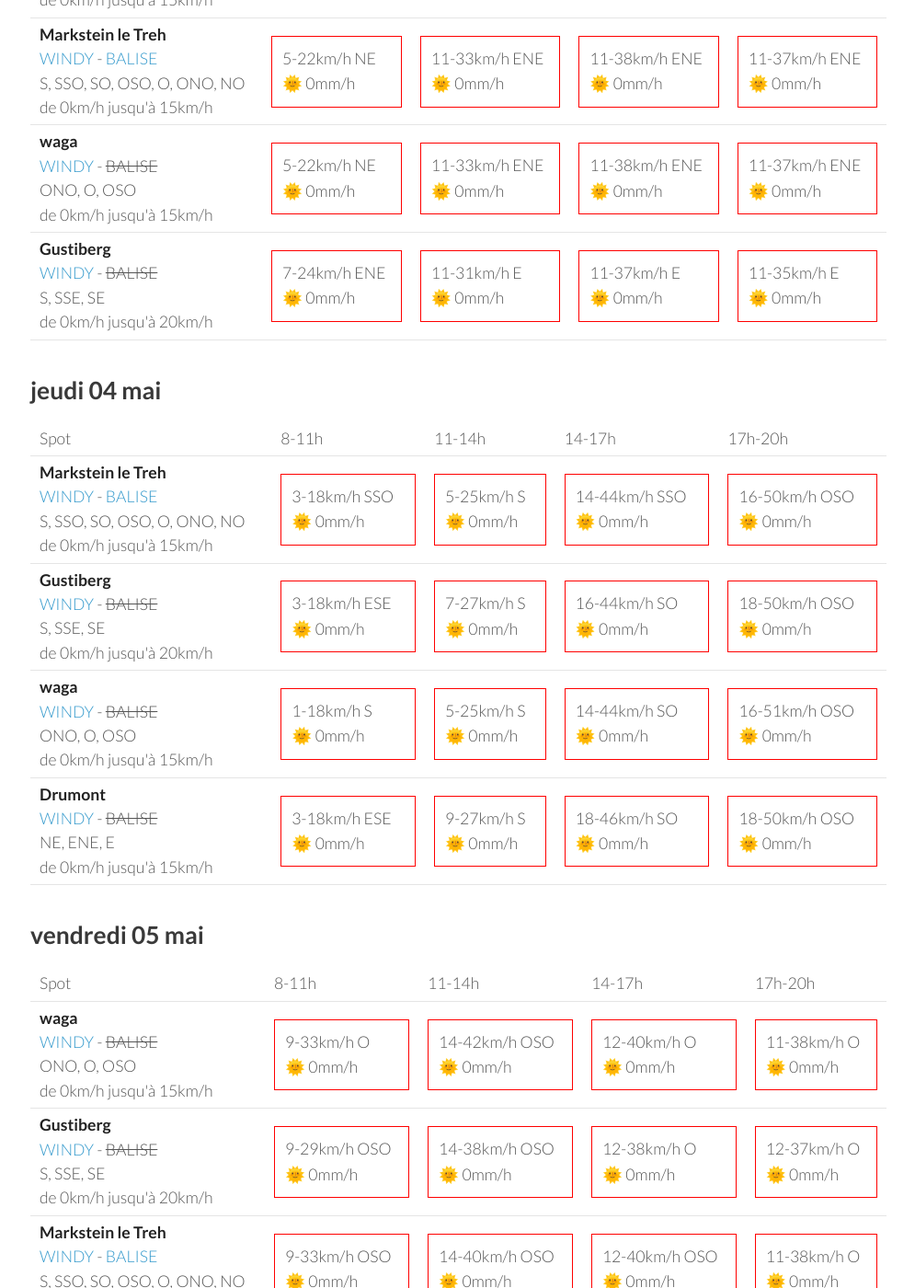
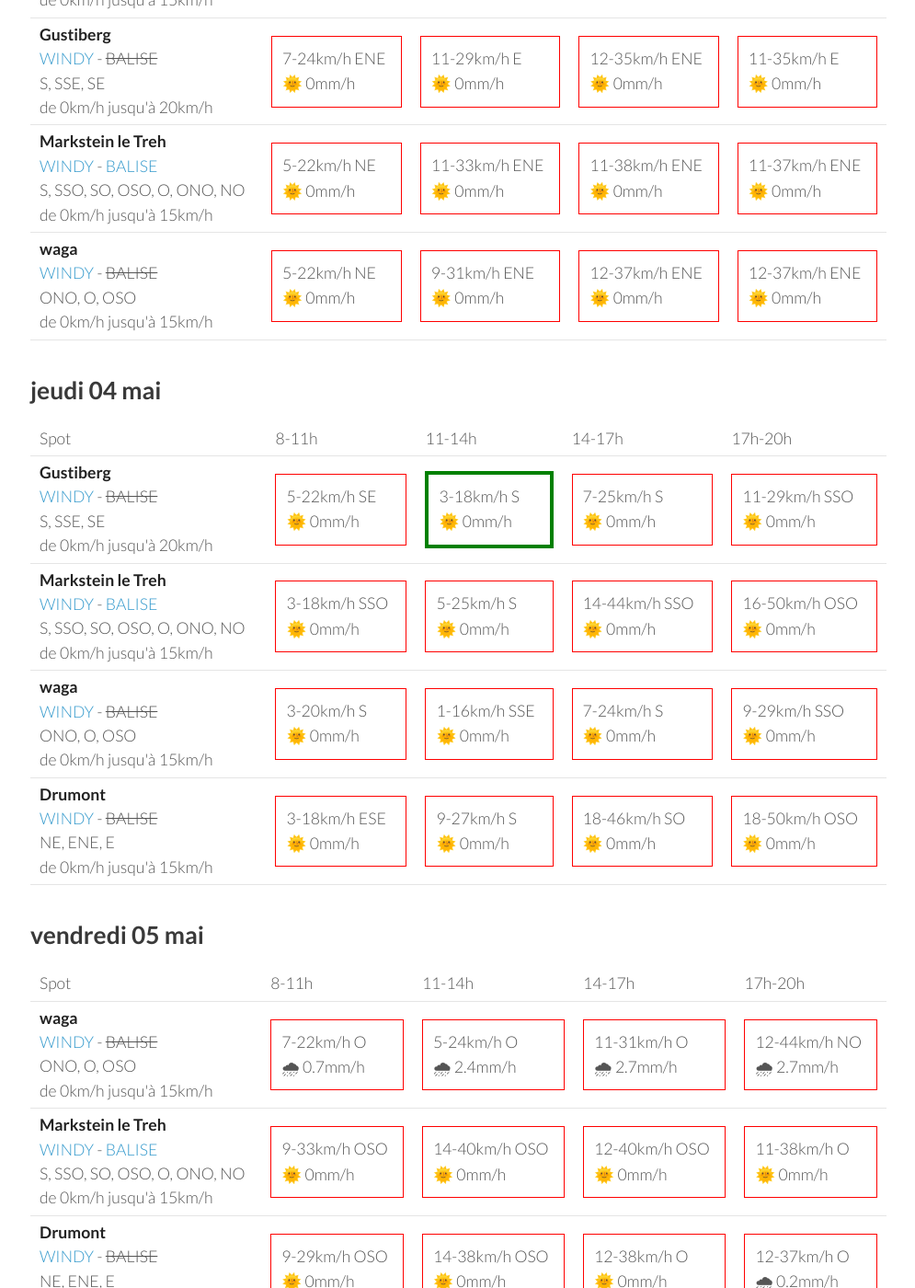
Before and after one commit to parapente-dans-le-nord/parapente-dans-le-nord.github.io, a Jekyll site: the page built from vosges.markdown, in a window 1280 px wide and 1400 px high, scrolled down 1649 px. Shown: the whole window at 92% size, without its empty margins (25-1020 px from the left). Built offline with Jekyll 4.4.1, drawn with Linux system fonts in a browser that asks for light colours; some of the changed text lies outside the part shown.

Commit message:
update index.markdown

```diff
--- a/vosges.markdown
+++ b/vosges.markdown
@@ -144,6 +144,16 @@ page mise à jour le lundi 01 mai 06:16
 
     </tr>
 <tr>
+        <td><strong>Gustiberg</strong><br><a href="https://windy.com/47.894/6.934?47.891,6.934,15,m:eYYagmI">WINDY</a> - <span class="no-balise"> BALISE </span><br> <span class="vent-favorable">S, SSE, SE</span><br><span class="force-vent">de 0km/h jusqu'à 20km/h</span> </td>
+
+            <td><div class="not-flyable"><p>7-24km/h ENE</p><p>🌞 0mm/h</p></div></td>
+            <td><div class="not-flyable"><p>11-29km/h E</p><p>🌞 0mm/h</p></div></td>
+            <td><div class="not-flyable"><p>12-35km/h ENE</p><p>🌞 0mm/h</p></div></td>
+            <td><div class="not-flyable"><p>11-35km/h E</p><p>🌞 0mm/h</p></div></td>
+
+
+    </tr>
+<tr>
         <td><strong>Markstein le Treh</strong><br><a href="https://windy.com/47.926/7.012?47.505,7.012,8,m:eY1agmQ">WINDY</a> - <span class=""><a href="http://www.balisemeteo.com/balise.php?idBalise=136">BALISE</a> </span><br> <span class="vent-favorable">S, SSO, SO, OSO, O, ONO, NO</span><br><span class="force-vent">de 0km/h jusqu'à 15km/h</span> </td>
 
             <td><div class="not-flyable"><p>5-22km/h NE</p><p>🌞 0mm/h</p></div></td>
@@ -157,19 +167,9 @@ page mise à jour le lundi 01 mai 06:16
         <td><strong>waga</strong><br><a href="https://windy.com/47.903/6.996?47.900,6.983,15">WINDY</a> - <span class="no-balise"> BALISE </span><br> <span class="vent-favorable">ONO, O, OSO</span><br><span class="force-vent">de 0km/h jusqu'à 15km/h</span> </td>
 
             <td><div class="not-flyable"><p>5-22km/h NE</p><p>🌞 0mm/h</p></div></td>
-            <td><div class="not-flyable"><p>11-33km/h ENE</p><p>🌞 0mm/h</p></div></td>
-            <td><div class="not-flyable"><p>11-38km/h ENE</p><p>🌞 0mm/h</p></div></td>
-            <td><div class="not-flyable"><p>11-37km/h ENE</p><p>🌞 0mm/h</p></div></td>
-
-
-    </tr>
-<tr>
-        <td><strong>Gustiberg</strong><br><a href="https://windy.com/47.894/6.934?47.891,6.934,15,m:eYYagmI">WINDY</a> - <span class="no-balise"> BALISE </span><br> <span class="vent-favorable">S, SSE, SE</span><br><span class="force-vent">de 0km/h jusqu'à 20km/h</span> </td>
-
-            <td><div class="not-flyable"><p>7-24km/h ENE</p><p>🌞 0mm/h</p></div></td>
-            <td><div class="not-flyable"><p>11-31km/h E</p><p>🌞 0mm/h</p></div></td>
-            <td><div class="not-flyable"><p>11-37km/h E</p><p>🌞 0mm/h</p></div></td>
-            <td><div class="not-flyable"><p>11-35km/h E</p><p>🌞 0mm/h</p></div></td>
+            <td><div class="not-flyable"><p>9-31km/h ENE</p><p>🌞 0mm/h</p></div></td>
+            <td><div class="not-flyable"><p>12-37km/h ENE</p><p>🌞 0mm/h</p></div></td>
+            <td><div class="not-flyable"><p>12-37km/h ENE</p><p>🌞 0mm/h</p></div></td>
 
 
     </tr>
@@ -190,6 +190,16 @@ page mise à jour le lundi 01 mai 06:16
       <td>17h-20h</td>
     </tr>
 <tr>
+        <td><strong>Gustiberg</strong><br><a href="https://windy.com/47.894/6.934?47.891,6.934,15,m:eYYagmI">WINDY</a> - <span class="no-balise"> BALISE </span><br> <span class="vent-favorable">S, SSE, SE</span><br><span class="force-vent">de 0km/h jusqu'à 20km/h</span> </td>
+
+            <td><div class="not-flyable"><p>5-22km/h SE</p><p>🌞 0mm/h</p></div></td>
+            <td><div class="flyable"><p>3-18km/h S</p><p>🌞 0mm/h</p></div></td>
+            <td><div class="not-flyable"><p>7-25km/h S</p><p>🌞 0mm/h</p></div></td>
+            <td><div class="not-flyable"><p>11-29km/h SSO</p><p>🌞 0mm/h</p></div></td>
+
+
+    </tr>
+<tr>
         <td><strong>Markstein le Treh</strong><br><a href="https://windy.com/47.926/7.012?47.505,7.012,8,m:eY1agmQ">WINDY</a> - <span class=""><a href="http://www.balisemeteo.com/balise.php?idBalise=136">BALISE</a> </span><br> <span class="vent-favorable">S, SSO, SO, OSO, O, ONO, NO</span><br><span class="force-vent">de 0km/h jusqu'à 15km/h</span> </td>
 
             <td><div class="not-flyable"><p>3-18km/h SSO</p><p>🌞 0mm/h</p></div></td>
@@ -200,22 +210,12 @@ page mise à jour le lundi 01 mai 06:16
 
     </tr>
 <tr>
-        <td><strong>Gustiberg</strong><br><a href="https://windy.com/47.894/6.934?47.891,6.934,15,m:eYYagmI">WINDY</a> - <span class="no-balise"> BALISE </span><br> <span class="vent-favorable">S, SSE, SE</span><br><span class="force-vent">de 0km/h jusqu'à 20km/h</span> </td>
-
-            <td><div class="not-flyable"><p>3-18km/h ESE</p><p>🌞 0mm/h</p></div></td>
-            <td><div class="not-flyable"><p>7-27km/h S</p><p>🌞 0mm/h</p></div></td>
-            <td><div class="not-flyable"><p>16-44km/h SO</p><p>🌞 0mm/h</p></div></td>
-            <td><div class="not-flyable"><p>18-50km/h OSO</p><p>🌞 0mm/h</p></div></td>
-
-
-    </tr>
-<tr>
         <td><strong>waga</strong><br><a href="https://windy.com/47.903/6.996?47.900,6.983,15">WINDY</a> - <span class="no-balise"> BALISE </span><br> <span class="vent-favorable">ONO, O, OSO</span><br><span class="force-vent">de 0km/h jusqu'à 15km/h</span> </td>
 
-            <td><div class="not-flyable"><p>1-18km/h S</p><p>🌞 0mm/h</p></div></td>
-            <td><div class="not-flyable"><p>5-25km/h S</p><p>🌞 0mm/h</p></div></td>
-            <td><div class="not-flyable"><p>14-44km/h SO</p><p>🌞 0mm/h</p></div></td>
-            <td><div class="not-flyable"><p>16-51km/h OSO</p><p>🌞 0mm/h</p></div></td>
+            <td><div class="not-flyable"><p>3-20km/h S</p><p>🌞 0mm/h</p></div></td>
+            <td><div class="not-flyable"><p>1-16km/h SSE</p><p>🌞 0mm/h</p></div></td>
+            <td><div class="not-flyable"><p>7-24km/h S</p><p>🌞 0mm/h</p></div></td>
+            <td><div class="not-flyable"><p>9-29km/h SSO</p><p>🌞 0mm/h</p></div></td>
 
 
     </tr>
@@ -248,20 +248,10 @@ page mise à jour le lundi 01 mai 06:16
 <tr>
         <td><strong>waga</strong><br><a href="https://windy.com/47.903/6.996?47.900,6.983,15">WINDY</a> - <span class="no-balise"> BALISE </span><br> <span class="vent-favorable">ONO, O, OSO</span><br><span class="force-vent">de 0km/h jusqu'à 15km/h</span> </td>
 
-            <td><div class="not-flyable"><p>9-33km/h O</p><p>🌞 0mm/h</p></div></td>
-            <td><div class="not-flyable"><p>14-42km/h OSO</p><p>🌞 0mm/h</p></div></td>
-            <td><div class="not-flyable"><p>12-40km/h O</p><p>🌞 0mm/h</p></div></td>
-            <td><div class="not-flyable"><p>11-38km/h O</p><p>🌞 0mm/h</p></div></td>
-
-
-    </tr>
-<tr>
-        <td><strong>Gustiberg</strong><br><a href="https://windy.com/47.894/6.934?47.891,6.934,15,m:eYYagmI">WINDY</a> - <span class="no-balise"> BALISE </span><br> <span class="vent-favorable">S, SSE, SE</span><br><span class="force-vent">de 0km/h jusqu'à 20km/h</span> </td>
-
-            <td><div class="not-flyable"><p>9-29km/h OSO</p><p>🌞 0mm/h</p></div></td>
-            <td><div class="not-flyable"><p>14-38km/h OSO</p><p>🌞 0mm/h</p></div></td>
-            <td><div class="not-flyable"><p>12-38km/h O</p><p>🌞 0mm/h</p></div></td>
-            <td><div class="not-flyable"><p>12-37km/h O</p><p>🌞 0mm/h</p></div></td>
+            <td><div class="not-flyable"><p>7-22km/h O</p><p>🌧 0.7mm/h</p></div></td>
+            <td><div class="not-flyable"><p>5-24km/h O</p><p>🌧 2.4mm/h</p></div></td>
+            <td><div class="not-flyable"><p>11-31km/h O</p><p>🌧 2.7mm/h</p></div></td>
+            <td><div class="not-flyable"><p>12-44km/h NO</p><p>🌧 2.7mm/h</p></div></td>
 
 
     </tr>
@@ -285,7 +275,53 @@ page mise à jour le lundi 01 mai 06:16
 
 
     </tr>
+<tr>
+        <td><strong>Gustiberg</strong><br><a href="https://windy.com/47.894/6.934?47.891,6.934,15,m:eYYagmI">WINDY</a> - <span class="no-balise"> BALISE </span><br> <span class="vent-favorable">S, SSE, SE</span><br><span class="force-vent">de 0km/h jusqu'à 20km/h</span> </td>
+
+            <td><div class="not-flyable"><p>5-18km/h O</p><p>🌧 0.7mm/h</p></div></td>
+            <td><div class="not-flyable"><p>7-24km/h O</p><p>🌧 2.7mm/h</p></div></td>
+            <td><div class="not-flyable"><p>9-29km/h O</p><p>🌧 2.9mm/h</p></div></td>
+            <td><div class="not-flyable"><p>11-42km/h NO</p><p>🌧 4.1mm/h</p></div></td>
+
+
+    </tr>
 
 </tbody>
 </table>
 {:/}
+## samedi 06 mai
+
+{::nomarkdown}
+<table>
+  <tbody>
+    <tr>
+      <td>Spot</td>
+      <td>8-11h</td>
+      <td>11-14h</td>
+      <td>14-17h</td>
+      <td>17h-20h</td>
+    </tr>
+<tr>
+        <td><strong>Gustiberg</strong><br><a href="https://windy.com/47.894/6.934?47.891,6.934,15,m:eYYagmI">WINDY</a> - <span class="no-balise"> BALISE </span><br> <span class="vent-favorable">S, SSE, SE</span><br><span class="force-vent">de 0km/h jusqu'à 20km/h</span> </td>
+
+            <td><div class="not-flyable"><p>3-9km/h E</p><p>🌞 0mm/h</p></div></td>
+            <td><div class="flyable"><p>5-20km/h SE</p><p>🌞 0mm/h</p></div></td>
+            <td><div class="not-flyable"><p>5-22km/h SSE</p><p>🌞 0mm/h</p></div></td>
+            <td><div class="not-flyable"><p>5-22km/h S</p><p>🌞 0mm/h</p></div></td>
+
+
+    </tr>
+<tr>
+        <td><strong>waga</strong><br><a href="https://windy.com/47.903/6.996?47.900,6.983,15">WINDY</a> - <span class="no-balise"> BALISE </span><br> <span class="vent-favorable">ONO, O, OSO</span><br><span class="force-vent">de 0km/h jusqu'à 15km/h</span> </td>
+
+            <td><div class="not-flyable"><p>3-9km/h ENE</p><p>🌞 0mm/h</p></div></td>
+            <td><div class="not-flyable"><p>5-20km/h SE</p><p>🌞 0mm/h</p></div></td>
+            <td><div class="not-flyable"><p>5-22km/h SSE</p><p>🌞 0mm/h</p></div></td>
+            <td><div class="not-flyable"><p>7-24km/h SSE</p><p>🌧 0.2mm/h</p></div></td>
+
+
+    </tr>
+
+</tbody>
+</table>
+{:/}
```
Also changed, not shown: other parts of vosges.markdown (+1 -1 lines).
